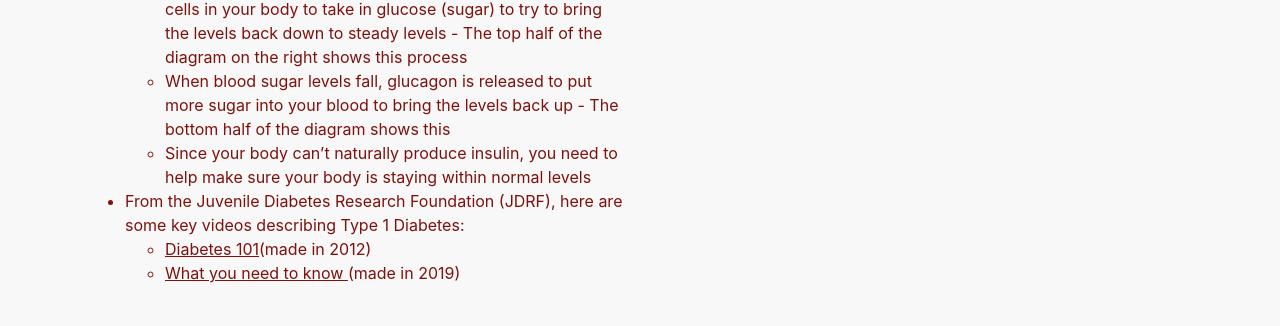
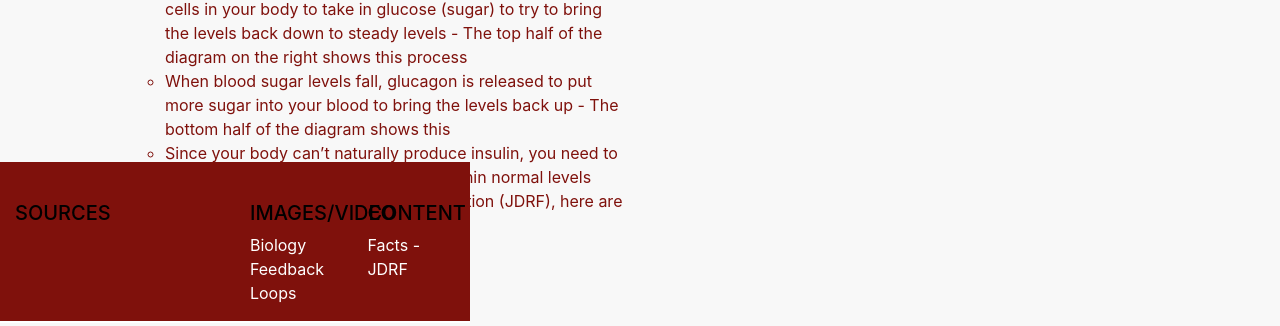
Before and after one commit to mattman52/mattman52.github.io, a plain HTML site: page basics.html in a window 1280 px wide. Shown: the part 477-803 px from the top of the page. Drawn offline with nearby package versions, Linux system fonts and the light colour scheme.

Commit message:
Fixed footer

```diff
--- a/css/version2.css
+++ b/css/version2.css
@@ -15,7 +15,10 @@ border-bottom: 2px solid black;
   color:#7F110C;
   text-decoration: underline;
 }
-
+#foot {
+   position:absolute;
+   bottom:0;
+}
 hr{
   background-color: #7F110C;
 }
```
